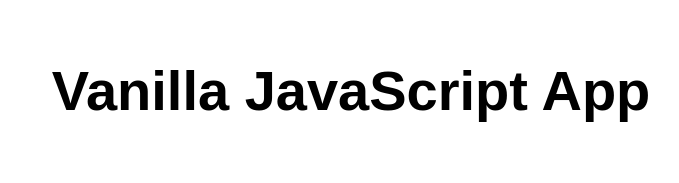
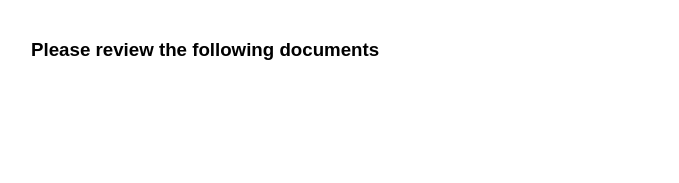
Before and after one commit to rereifej2/my-first-static-web-app2, a website: page src/index.html in a window 1280 px wide. Shown: the whole page, without its empty margins (289-968 px from the left). Drawn offline with Linux system fonts and the light colour scheme.

Commit message:
Update index.html

```diff
--- a/src/index.html
+++ b/src/index.html
@@ -5,12 +5,12 @@
   <meta charset="UTF-8">
   <meta name="viewport" content="width=device-width, initial-scale=1.0">
   <link rel="stylesheet" href="styles.css">
-  <title>Vanilla JavaScript App</title>
+  <title>Court Orders</title>
 </head>
 
 <body>
   <main>
-    <h1>Vanilla JavaScript App</h1>
+    <h3>Please review the following documents</h3>
   </main>
 </body>
 
```
